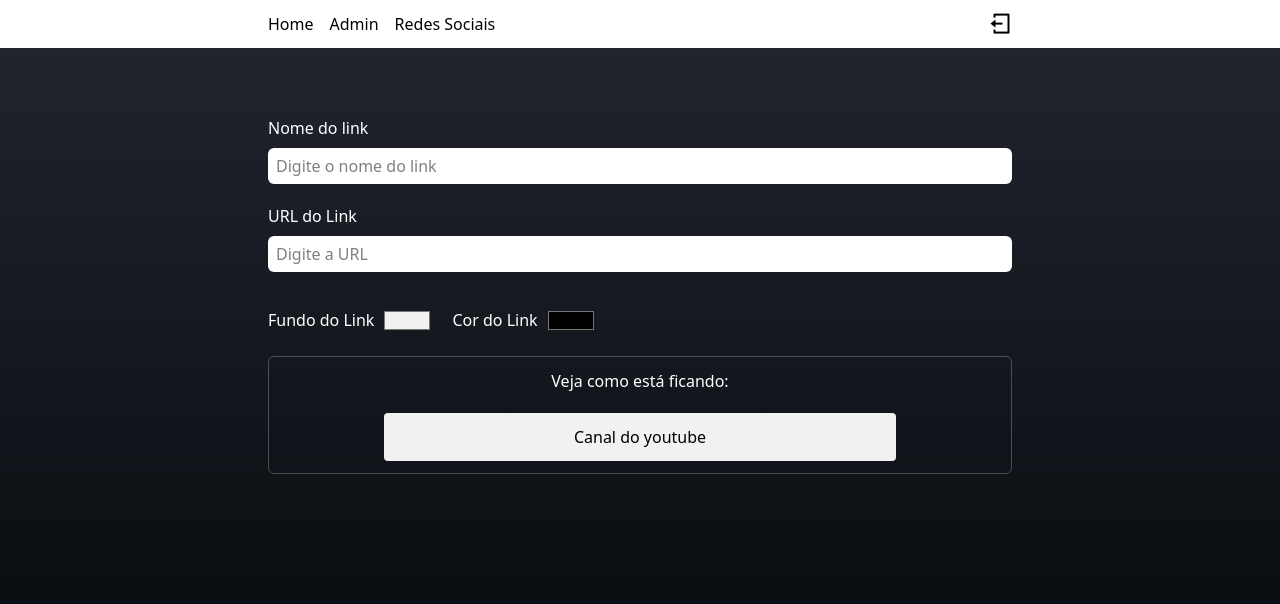
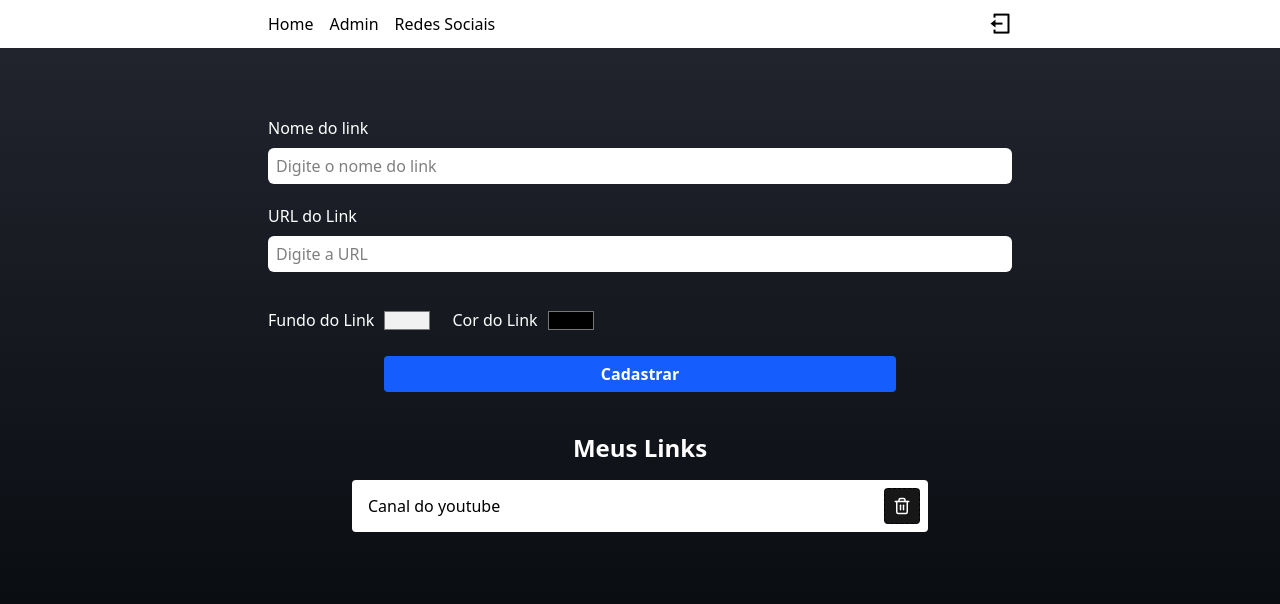
Before and after one commit to davivalentinn/linktree, a React (Vite) app: page /admin in a window 1280 px wide. Shown: the top 604 px of the page. Built offline with nearby package versions, Linux system fonts and the light colour scheme; no server answers; sample sign-in values are in the browser's storage.

Commit message:
feat: adiciona visual dos meus links

```diff
--- a/package.json
+++ b/package.json
@@ -16,6 +16,7 @@
     "match-sorter": "^8.0.1",
     "react": "^19.1.0",
     "react-dom": "^19.1.0",
+    "react-icons": "^5.5.0",
     "react-router-dom": "^7.5.3",
     "remixicon": "^4.6.0",
     "sort-by": "^1.2.0",
--- a/src/pages/admin/index.tsx
+++ b/src/pages/admin/index.tsx
@@ -1,18 +1,24 @@
 import { Header } from "../../components/Header/Header";
 import { Input } from "../../components/Input/Input";
-import { useState } from "react";
-
+import { useState, type FormEvent } from "react";
+import {FiTrash2} from "react-icons/fi"
 export function Admin() {
     const [nameInput, setNameInput] = useState("");
     const [urlInput, setUrlInput] = useState("");
     const [textColorInput, setTextColorInput] = useState("#00000");
     const [backgroundColorInput, setBackgroundColorInput] = useState("#f1f1f1");
+
+    async function handleRegister(e: FormEvent){
+        e.preventDefault();
+    }
     return (
         <div className="flex items-center flex-col min-h-screen pb-7">
             <Header />
 
 
-            <form className="flex flex-col mt-15 mb-3 w-full max-w-3xl px-3">
+            <form className="flex flex-col mt-15 mb-3 w-full max-w-3xl px-3"
+            onSubmit={handleRegister}
+            >
                 <label className="text-white font-medium mt-2 mb-2">Nome do link</label>
                 <Input
                     placeholder="Digite o nome do link"
@@ -44,19 +50,43 @@ export function Admin() {
                     </div>
                 </section>
 
+                {nameInput !== '' && (
                     <div className="flex items-center justify-center flex-col mb-7 p-1
                 border-gray-100/25 border rounded-md">
                         <label className="text-white font-medium mt-2 mb-3">Veja como está ficando:</label>
                         <article
                             className="w-11/12 max-w-lg flex flex-col items-center justify-between bg-zinc-900
                     rounded px-1 py-3"
-                    style={{marginBottom: 8, marginTop: 8, backgroundColor: backgroundColorInput,
+                            style={{
+                                marginBottom: 8, marginTop: 8, backgroundColor: backgroundColorInput,
                             }}
                         >
-                        <p className="font-medium" style={{color: textColorInput}}>Canal do youtube</p>
+                            <p className="font-medium" style={{ color: textColorInput }}>{nameInput}</p>
                         </article>
                     </div>
+                )}
+
+                <div className="flex justify-center items-center">
+                    <button type="submit" className="mb-7 bg-blue-600 h-9 flex justify-center items-center text-white font-bold rounded w-11/12 max-w-lg cursor-pointer hover:bg-blue-500 transition-all">
+                        Cadastrar
+                    </button>
+                </div>
             </form>
+
+            <h2 className="font-bold text-white mb-4 text-2xl">
+                Meus Links
+            </h2>
+
+            <article className="flex items-center justify-between w-11/12 max-w-xl rounded py-2 px-2 mb-2 select-none"
+            style={{backgroundColor: "#FFF", color: "#000"}}
+            >
+                <p className="px-2">Canal do youtube</p>
+                <div>
+                    <button className="border border-dashed bg-neutral-900 p-2 cursor-pointer rounded">
+                        <FiTrash2 size={18} color="#fff"/>
+                    </button>
+                </div>
+            </article>
         </div>
     )
 }
```
Also changed, not shown: 1 other file (tests, documents, lock files or other folders). Lines whose indentation alone changed are shown as unchanged.
